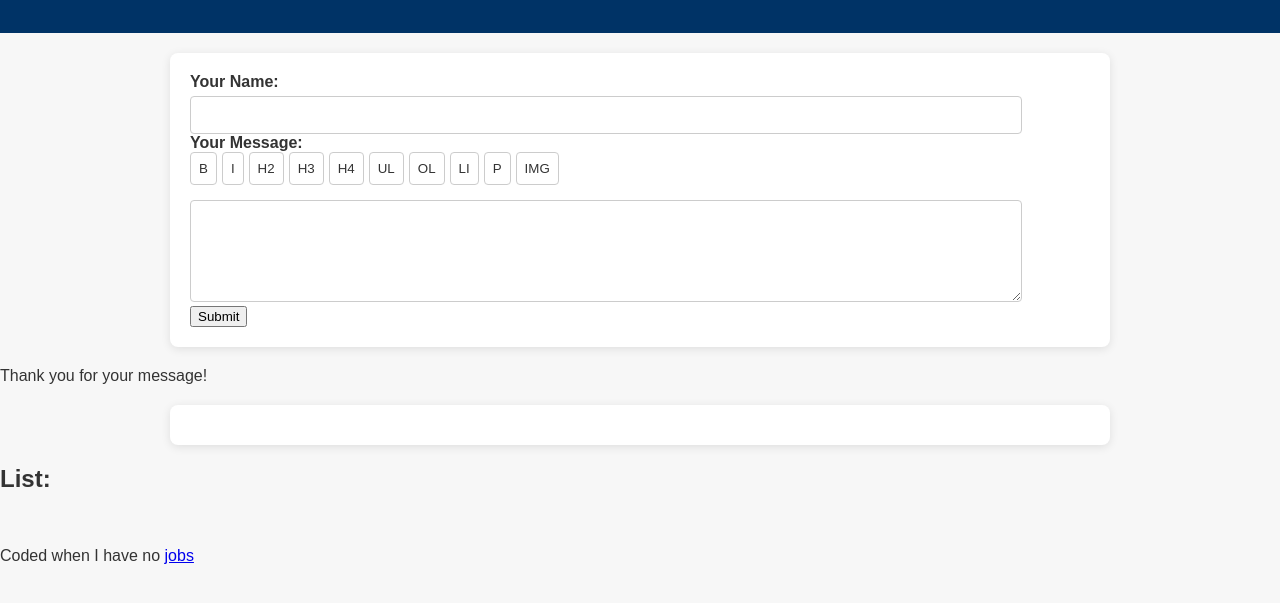
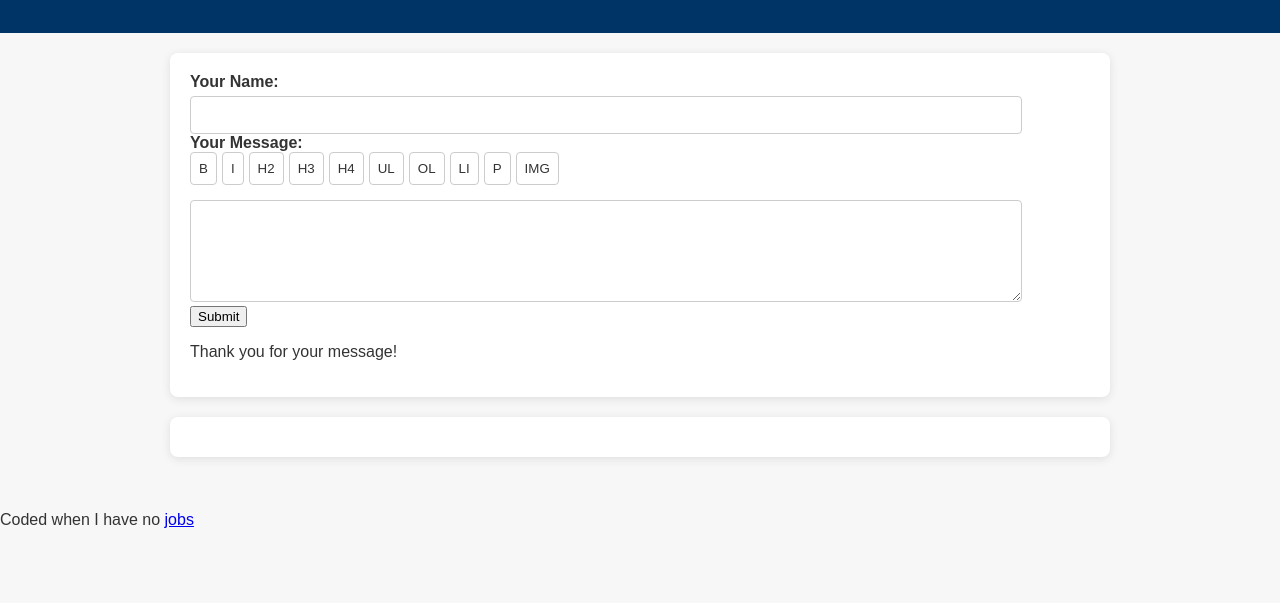
Before and after one commit to roywikan/guestbook, a website: page index.html in a window 1280 px wide. Shown: the part 121-724 px from the top of the page. Drawn offline with Linux system fonts and the light colour scheme; no server answers.

Commit message:
Update index.html

```diff
--- a/index.html
+++ b/index.html
@@ -168,13 +168,14 @@ textarea {
 
     <button type="submit">Submit</button>
     <div data-netlify-recaptcha="true"></div>
+      <!-- Thank You Message -->
+  <p id="thank-you-message">Thank you for your message!</p>
   </form>
-  <!-- Thank You Message -->
-  <p id="thank-you-message">Thank you for your message!</p>
+
 
   <div id="komentarmu"></div>
 
-  <h2>List:</h2>
+
 
   <!-- Section to display the guestbook entries -->
 <br>
```
